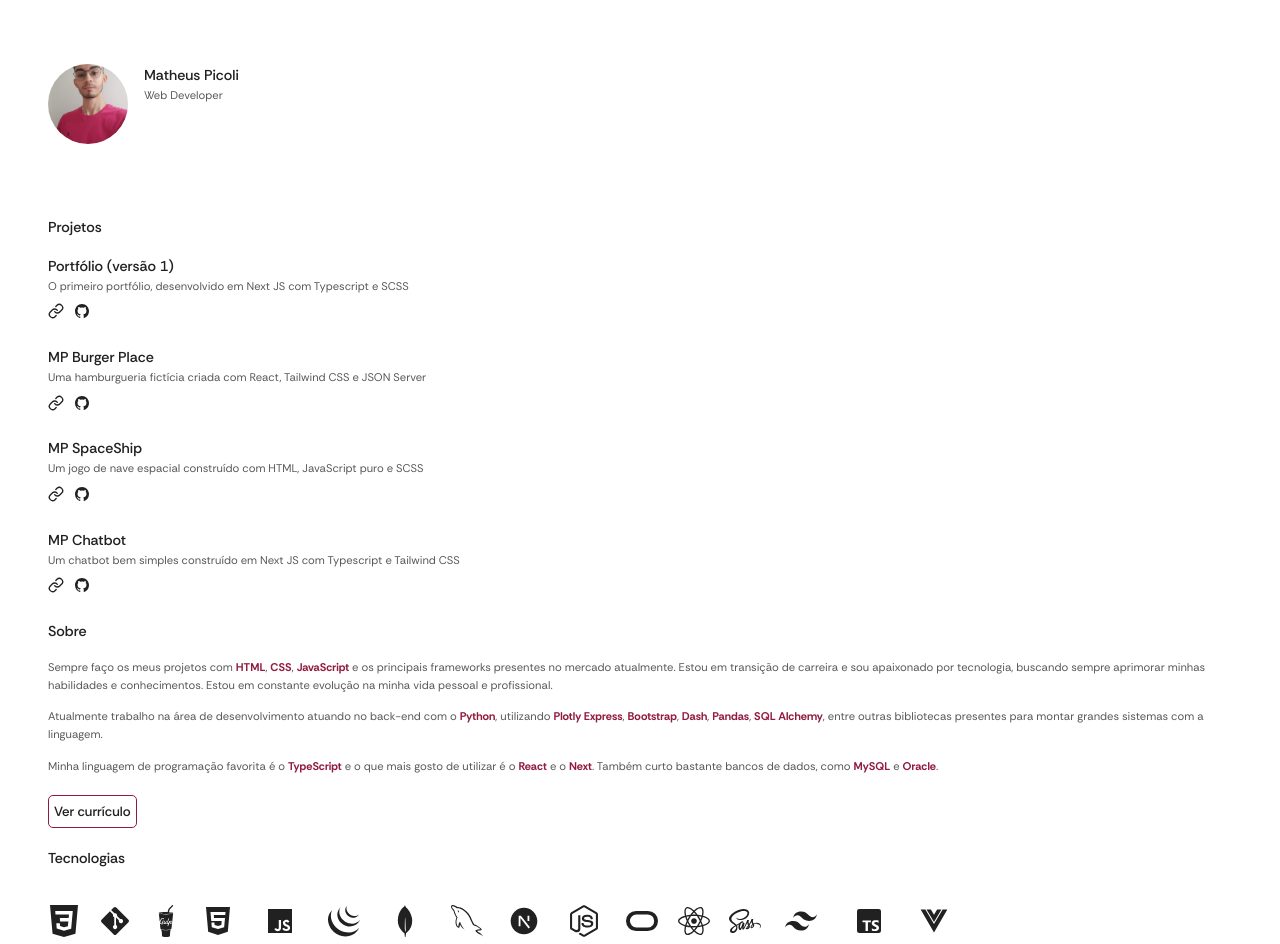
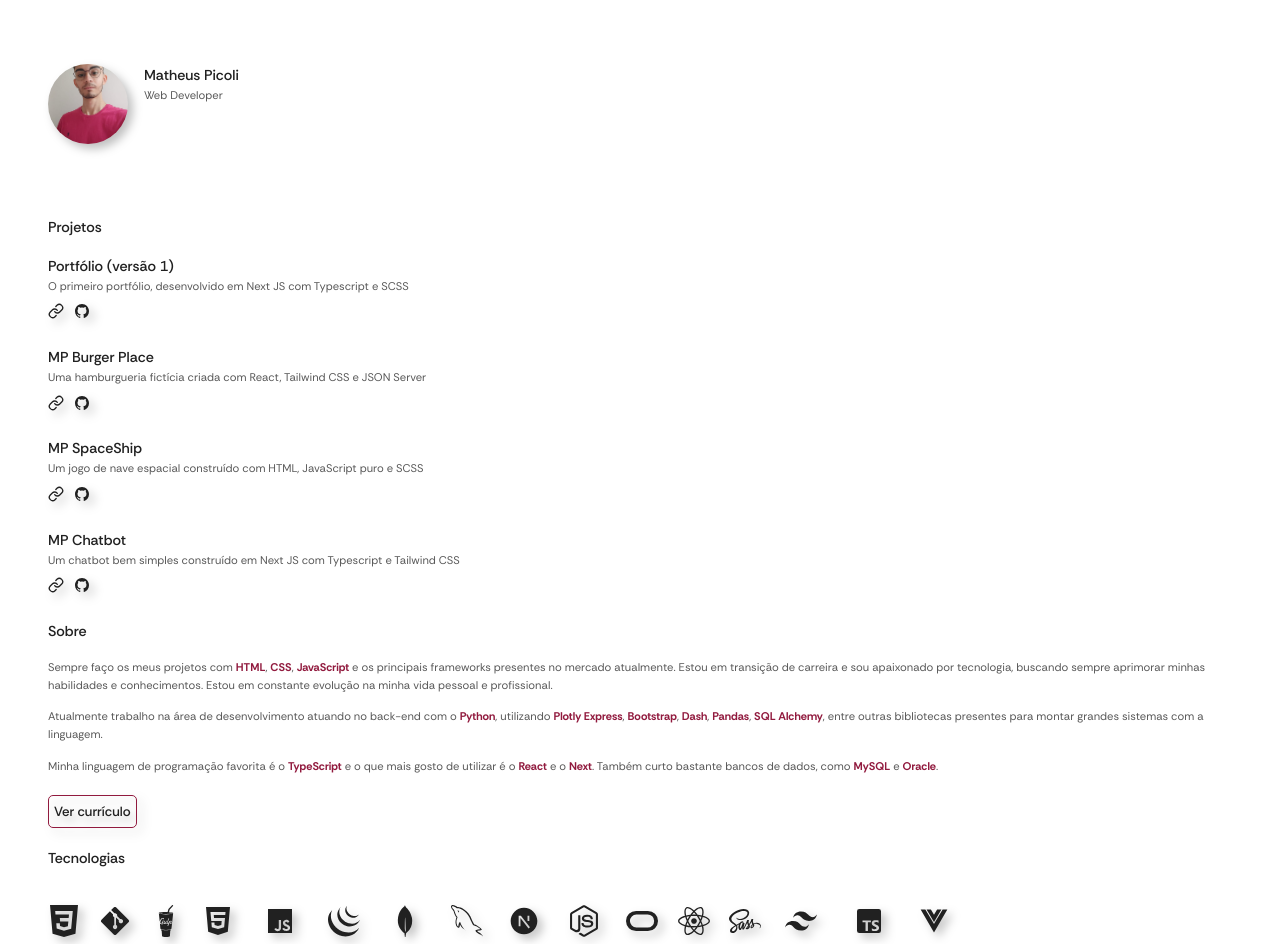
Before and after one commit to matheuszpicoli/portfolio2nd, a Next.js app: page / in a window 1280 px wide. Shown: the top 944 px of the page. Built offline with nearby package versions, Linux system fonts and the light colour scheme.

Commit message:
shadow in some elements on the SCSS

```diff
--- a/src/app/scss/About.scss
+++ b/src/app/scss/About.scss
@@ -16,6 +16,7 @@
 
 	.cv {
 		.cv-button {
+			@include shadow;
 			@include transition(300ms);
 			padding: 5px;
 			cursor: pointer;
--- a/src/app/scss/Profile.scss
+++ b/src/app/scss/Profile.scss
@@ -6,6 +6,7 @@
 	pointer-events: none;
 
 	.photo {
+		@include shadow;
 		@include userSelect(none);
 
 		.profile-figure {
--- a/src/app/scss/Projects.scss
+++ b/src/app/scss/Projects.scss
@@ -12,6 +12,7 @@
 
 	.project-link {
 		.project-icon {
+			@include shadow;
 			@include transition(300ms);
 			cursor: pointer;
 			font-size: 1em;
--- a/src/app/scss/Technologies.scss
+++ b/src/app/scss/Technologies.scss
@@ -14,6 +14,7 @@
 			text-align: center;
 
 			.technology-logo {
+				@include shadow;
 				font-size: 2em;
 				margin-bottom: 5px;
 			}
--- a/src/app/scss/index.scss
+++ b/src/app/scss/index.scss
@@ -48,6 +48,10 @@ $title-size: 0.9em;
 	margin: 1.2em 0;
 }
 
+@mixin shadow {
+	@include filter(drop-shadow(5px 5px 5px #00000040));
+}
+
 //- Glogal Styles
 * {
 	color: #212121;
```
